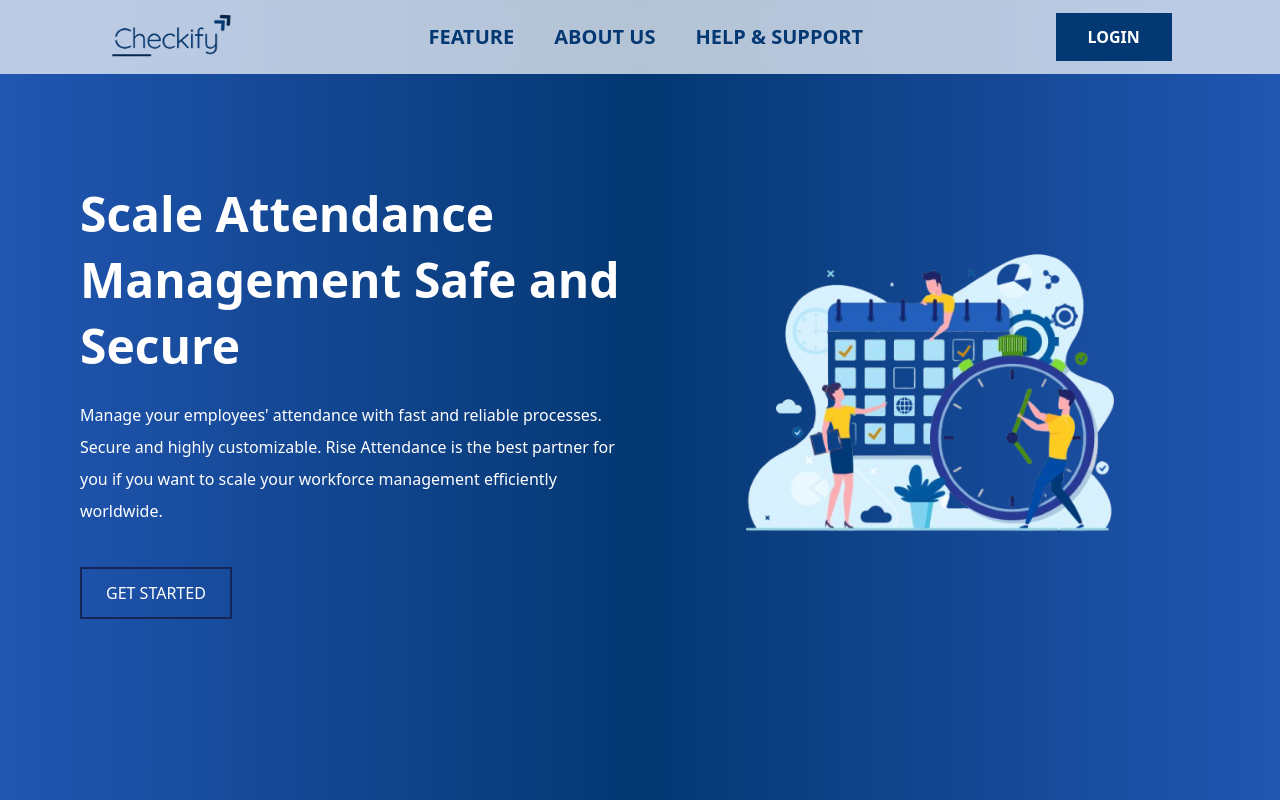
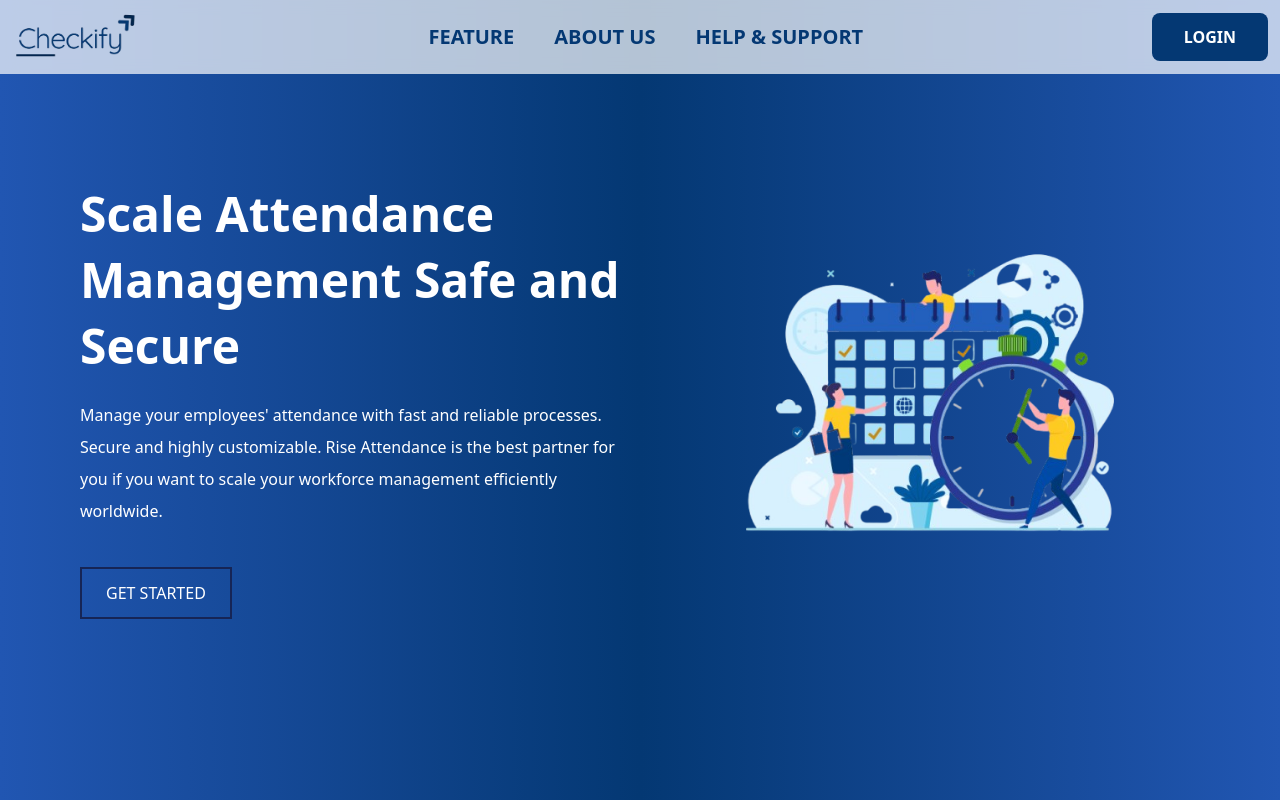
Before and after one commit to pre-university-G3/Employee-Management, a React (Vite) app: page / in a window 1280 px wide. Shown: the top 800 px of the page. Built offline with nearby package versions, Linux system fonts and the light colour scheme.

Commit message:
updating dependencies

```diff
--- a/package.json
+++ b/package.json
@@ -16,6 +16,7 @@
     "@fortawesome/free-solid-svg-icons": "^6.7.2",
     "@fortawesome/react-fontawesome": "^0.2.2",
     "@tailwindcss/vite": "^4.0.17",
+    "aos": "^2.3.4",
     "react": "^19.0.0",
     "react-dom": "^19.0.0",
     "react-router-dom": "^7.4.1",
--- a/src/components/navbar/Navbar.jsx
+++ b/src/components/navbar/Navbar.jsx
@@ -1,59 +1,78 @@
-import React, { useState } from 'react';
-import logo from '../../assets/logo-v6.png';
-import { Link } from 'react-router-dom'
+import React, { useState } from "react";
+import logo from "../../assets/logo-v6.png";
+import { Link } from "react-router-dom";
 
 export default function Navbar() {
   const [isMenuOpen, setIsMenuOpen] = useState(false);
 
   return (
-    <nav className="fixed top-0 left-0 w-full bg-white/70 backdrop-blur-sm flex justify-around items-center font-en text-[#043873] font-bold p-3 z-50">
+    <nav className="fixed top-0 left-0 w-full bg-white/70 backdrop-blur-sm flex justify-between items-center font-en text-[#043873] font-bold p-3 z-50">
       {/* Logo Section */}
       <div className="flex items-center">
         <img className="w-40 sm:w-32" src={logo} alt="logo" />
       </div>
 
-      {/* Navigation Links */}
+      {/* Navigation Links for Desktop */}
       <div className="hidden md:flex flex-row gap-10 text-[16px] lg:text-[20px]">
-        <Link to='/feature'><h3 className="hover:underline hover:decoration-5 hover:underline-offset-5 hover:decoration-[#043873] cursor-pointer">
+        <Link to="/feature">
+          <h3 className="hover:underline hover:decoration-5 hover:underline-offset-5 hover:decoration-[#043873] cursor-pointer">
             FEATURE
-        </h3></Link>
-        <Link to='/about'><h3 className="hover:underline hover:decoration-5 hover:underline-offset-5 hover:decoration-[#043873] cursor-pointer">
+          </h3>
+        </Link>
+        <Link to="/about">
+          <h3 className="hover:underline hover:decoration-5 hover:underline-offset-5 hover:decoration-[#043873] cursor-pointer">
             ABOUT US
-        </h3></Link>
-        <Link to='./help'><h3 className="hover:underline hover:decoration-5 hover:underline-offset-5 hover:decoration-[#043873] cursor-pointer">
+          </h3>
+        </Link>
+        <Link to="/help">
+          <h3 className="hover:underline hover:decoration-5 hover:underline-offset-5 hover:decoration-[#043873] cursor-pointer">
             HELP & SUPPORT
-        </h3></Link>
+          </h3>
+        </Link>
       </div>
 
-      {/* Login Button */}
+      {/* Login Button for Desktop */}
       <div className="hidden md:block">
-        <button className="bg-[#043873] text-white  px-8 py-3">
+        <Link to="/login">
+          <button className="bg-[#043873] text-white px-8 py-3 rounded-lg hover:bg-[#032a5e] transition duration-300">
             LOGIN
           </button>
+        </Link>
       </div>
 
       {/* Mobile Menu Button */}
       <div className="md:hidden">
-        <button onClick={() => setIsMenuOpen(!isMenuOpen)} className="text-[#043873]">
+        <button
+          onClick={() => setIsMenuOpen(!isMenuOpen)}
+          className="text-[#043873] text-2xl cursor-pointer"
+        >
           ☰
         </button>
       </div>
 
      {/* Mobile Menu */}
 {isMenuOpen && (
-        <div className="absolute top-16 left-0 w-full bg-white flex flex-col items-center gap-4 p-4 shadow-lg md:hidden">
+  <div className="absolute top-16 left-0 w-full bg-white/70 backdrop-blur-sm flex flex-col items-center gap-4 p-4 shadow-lg md:hidden">
+    <Link to="/feature" onClick={() => setIsMenuOpen(false)}>
       <h3 className="hover:underline hover:decoration-5 hover:underline-offset-6 hover:decoration-[#043873] cursor-pointer">
         FEATURE
       </h3>
+    </Link>
+    <Link to="/about" onClick={() => setIsMenuOpen(false)}>
       <h3 className="hover:underline hover:decoration-5 hover:underline-offset-6 hover:decoration-[#043873] cursor-pointer">
         ABOUT US
       </h3>
+    </Link>
+    <Link to="/help" onClick={() => setIsMenuOpen(false)}>
       <h3 className="hover:underline hover:decoration-5 hover:underline-offset-6 hover:decoration-[#043873] cursor-pointer">
         HELP & SUPPORT
       </h3>
-          <button className="bg-[#043873] text-white rounded-xl px-4 py-2">
+    </Link>
+    <Link to="/login" onClick={() => setIsMenuOpen(false)}>
+      <button className="bg-[#043873] text-white rounded-xl px-4 py-2 hover:bg-[#032a5e] transition duration-300">
         LOGIN
       </button>
+    </Link>
   </div>
 )}
     </nav>
```
Also changed, not shown: 1 other file (tests, documents, lock files or other folders). Lines whose indentation alone changed are shown as unchanged.
